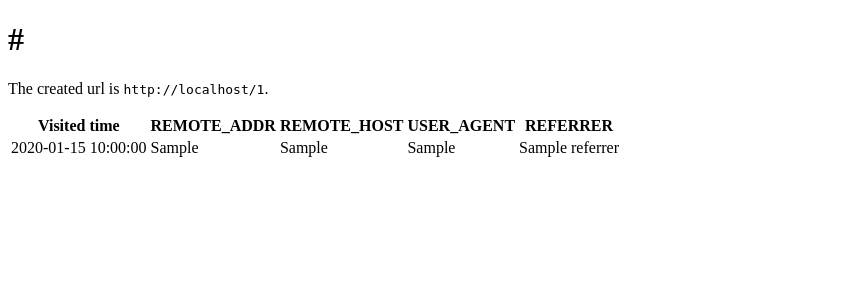
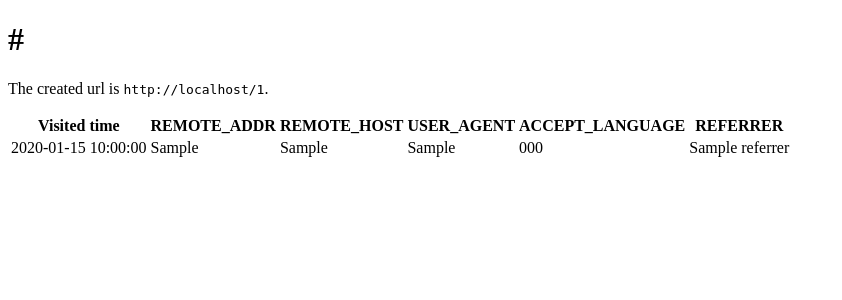
Before and after one commit to inaz2/mal302, a Flask app: a page that uses templates/visitors.html in a window 1280 px wide. Shown: the top 300 px of the page, without its empty margins (0-842 px from the left). Run offline with Flask 2, Linux system fonts and the light colour scheme; a database or web service that is not in the repository returns one stand-in record (values such as "Sample title"); some libraries are stand-ins or nearby versions.

Commit message:
add HTTP_ACCEPT_LANGUAGE

```diff
--- a/main.py
+++ b/main.py
@@ -32,8 +32,8 @@ def forward(str_id):
             url = url[0]
             remote_addr = request.environ.get('HTTP_X_FORWARDED_FOR') or request.environ.get('REMOTE_ADDR')
             remote_host = socket.gethostbyaddr(remote_addr)[0] if remote_addr else None
-            cur.execute("INSERT INTO visitors (url_id, remote_addr, remote_host, user_agent, referrer) VALUES (%s, %s, %s, %s, %s)",
-                        (url_id, remote_addr, remote_host, request.environ.get('HTTP_USER_AGENT'), request.environ.get('HTTP_REFERER')))
+            cur.execute("INSERT INTO visitors (url_id, remote_addr, remote_host, user_agent, accept_language, referrer) VALUES (%s, %s, %s, %s, %s, %s)",
+                        (url_id, remote_addr, remote_host, request.environ.get('HTTP_USER_AGENT'), request.environ.get('HTTP_ACCEPT_LANGUAGE'), request.environ.get('HTTP_REFERER')))
             conn.commit()
             return redirect(url)
         else:
@@ -52,7 +52,7 @@ def visitors(str_id):
             url = url[0]
         else:
             return abort(404)
-        cur.execute("SELECT created, remote_addr, remote_host, user_agent, referrer FROM visitors WHERE url_id = %s ORDER BY id", (url_id,))
+        cur.execute("SELECT created, remote_addr, remote_host, user_agent, accept_language, referrer FROM visitors WHERE url_id = %s ORDER BY id", (url_id,))
         visitors = cur.fetchall()
         return render_template('visitors.html', str_id=str_id, url=url, visitors=visitors)
     finally:
--- a/schema.sql
+++ b/schema.sql
@@ -10,6 +10,7 @@ CREATE TABLE visitors (
     remote_addr VARCHAR(4098),
     remote_host VARCHAR(4098),
     user_agent VARCHAR(4098),
+    accept_language VARCHAR(4098),
     referrer VARCHAR(4098),
     created TIMESTAMP DEFAULT current_timestamp
 );
--- a/templates/visitors.html
+++ b/templates/visitors.html
@@ -9,6 +9,7 @@
   <th>REMOTE_ADDR</th>
   <th>REMOTE_HOST</th>
   <th>USER_AGENT</th>
+  <th>ACCEPT_LANGUAGE</th>
   <th>REFERRER</th>
 </tr>
 {% for visitor in visitors %}
```
